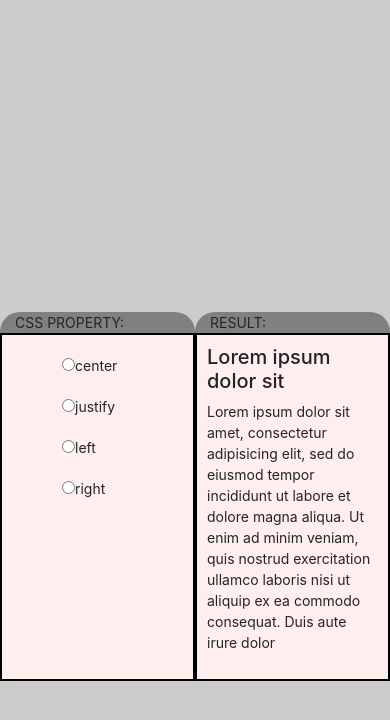
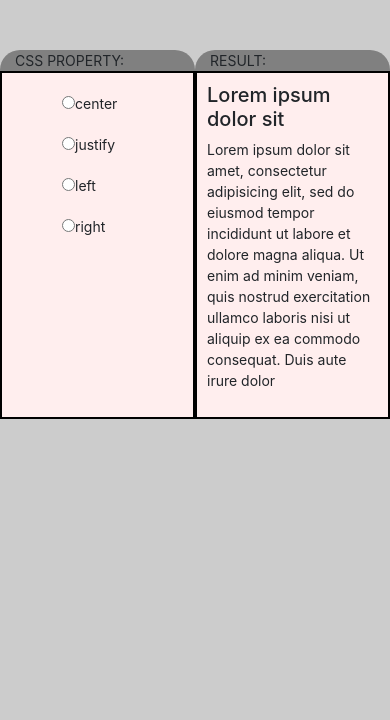
Before and after one commit to KingK619/test_css_live, a plain HTML site: page index.html in a window 390 px wide. Drawn offline with nearby package versions, Linux system fonts and the light colour scheme.

Commit message:
responisve

```diff
--- a/css/style.css
+++ b/css/style.css
@@ -39,6 +39,12 @@ li{
 	border-top-left-radius: 20px;
 }
  @media screen and (max-width: 768px) {
+    body{
+    	display: block;
+    }
+    .container{
+    	margin-top: 50px;
+    }
     h1 {
     	/*background-color: red;*/
       	font-size: 20px;
```
